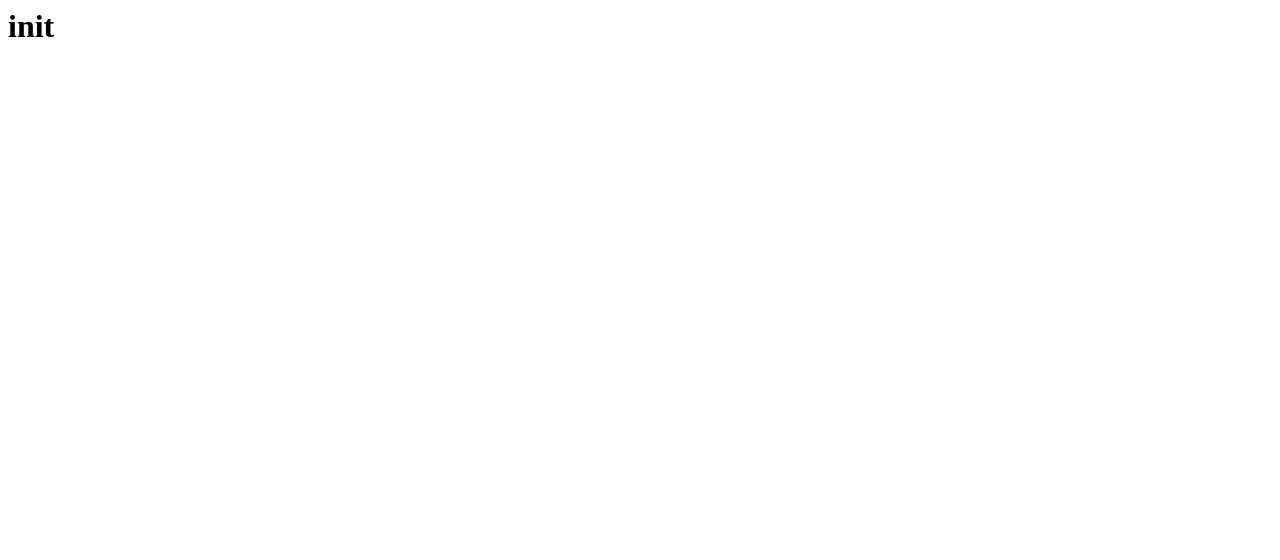
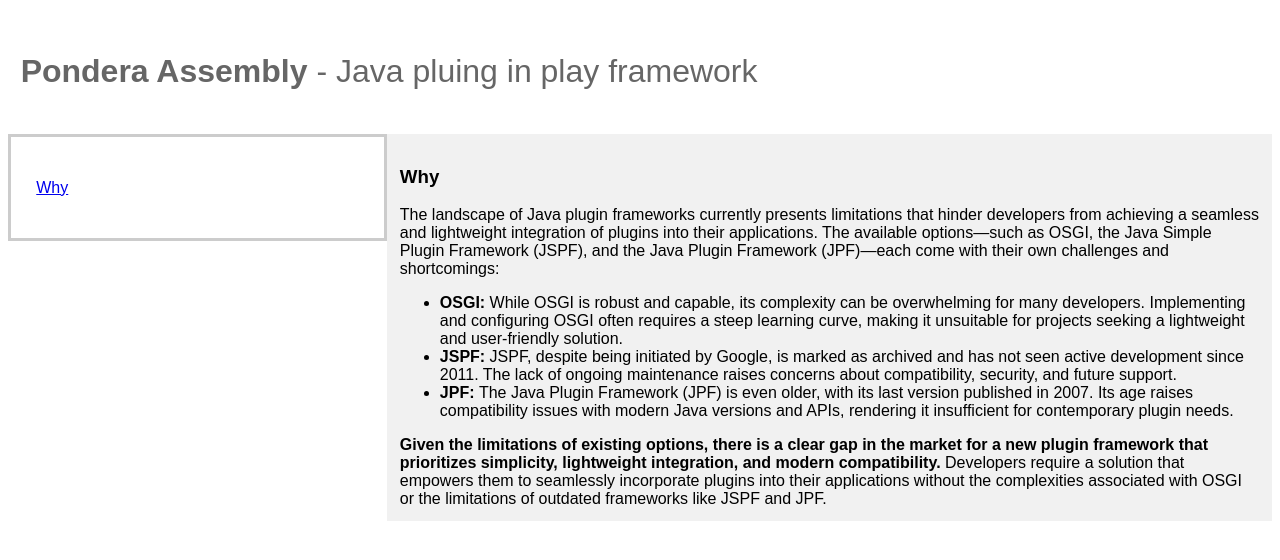
Before and after one commit to IvanGavlik/PonderaAssembly, a plain HTML site: page index.html in a window 1280 px wide. Drawn offline with Linux system fonts and the light colour scheme.

Commit message:
web page start

```diff
--- a/index.html
+++ b/index.html
@@ -1 +1,120 @@
-<h1> init </h1>
+<!DOCTYPE html>
+<html lang="en">
+<head>
+<title>Pondera Assembly - Java pluing in play framework</title>
+<meta charset="utf-8">
+<meta name="viewport" content="width=device-width, initial-scale=1">
+<style>
+* {
+  box-sizing: border-box;
+}
+
+body {
+  font-family: Arial, Helvetica, sans-serif;
+}
+
+/* Style the header */
+header {
+  padding: 1%;
+  text-align: left;
+  font-size: 2rem;
+  color: #666;
+}
+
+/* Create two columns/boxes that floats next to each other */
+nav {
+  float: left;
+  width: 30%;
+  padding: 2%;
+  color: #ccc;
+  border: 0.2rem solid #ccc;
+}
+
+/* Style the list inside the menu */
+nav ul {
+  list-style-type: none;
+  padding: 0;
+}
+
+article {
+  float: left;
+  padding: 1%;
+  width: 70%;
+  background: #f1f1f1;
+}
+
+/* Clear floats after the columns */
+section::after {
+  content: "";
+  display: table;
+  clear: both;
+}
+
+/* Style the footer */
+footer {
+  background-color: #777;
+  padding: 10px;
+  text-align: center;
+  color: white;
+}
+
+/* Responsive layout - makes the two columns/boxes stack on top of each other instead of next to each other, on small screens */
+@media (max-width: 600px) {
+  nav, article {
+    width: 100%;
+    height: auto;
+  }
+}
+</style>
+</head>
+<body>
+<header>
+  <p> <b> Pondera Assembly </b> <span> - Java pluing in play framework </span> </p> </p>
+</header>
+
+<section>
+  <nav>
+    <ul>
+      <li><a href="why">Why</a></li>
+    <!--  <li><a href="how">How</a></li> -->
+    </ul>
+  </nav>
+
+  <article>
+  <div>
+    <h1 id="why">Why</h1>
+The landscape of Java plugin frameworks currently presents limitations that hinder developers from achieving a seamless and lightweight integration of plugins into their applications. The available options—such as OSGI, the Java Simple Plugin Framework (JSPF), and the Java Plugin Framework (JPF)—each come with their own challenges and shortcomings:
+<ul>
+	<li>
+	    <b> OSGI: </b> While OSGI is robust and capable, its complexity can be overwhelming for many developers. Implementing and configuring OSGI often requires a steep learning curve, making it unsuitable for projects seeking a lightweight and user-friendly solution.
+	</li>
+
+	<li>
+	    <b>JSPF: </b> JSPF, despite being initiated by Google, is marked as archived and has not seen active development since 2011. The lack of ongoing maintenance raises concerns about compatibility, security, and future support.
+	</li>
+
+	<li>
+
+	    <b> JPF: </b> The Java Plugin Framework (JPF) is even older, with its last version published in 2007. Its age raises compatibility issues with modern Java versions and APIs, rendering it insufficient for contemporary plugin needs.
+</li>
+</ul>
+
+<b>Given the limitations of existing options, there is a clear gap in the market for a new plugin framework that prioritizes simplicity, lightweight integration, and modern compatibility. </b> Developers require a solution that empowers them to seamlessly incorporate plugins into their applications without the complexities associated with OSGI or the limitations of outdated frameworks like JSPF and JPF.
+  </div>
+
+
+   <div>
+   </div>
+
+
+  </article>
+
+
+</section>
+<!--
+<footer>
+  <p>Footer</p>
+</footer>
+-->
+</body>
+</html>
```
